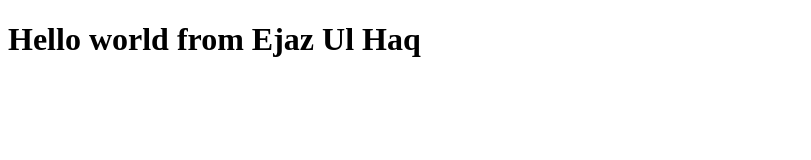
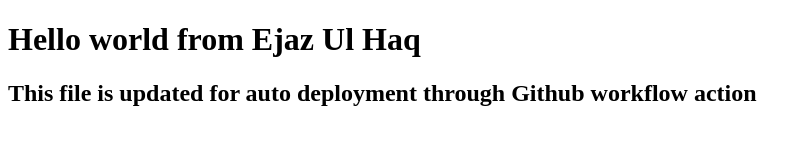
Before and after one commit to ejazulhaq91/bootcamp1, a plain HTML site: page index.html in a window 1280 px wide. Shown: the whole page, without its empty margins (0-811 px from the left). Drawn offline with Linux system fonts and the light colour scheme.

Commit message:
updated_version

```diff
--- a/index.html
+++ b/index.html
@@ -7,5 +7,6 @@
 </head>
 <body>
     <h1>Hello world from Ejaz Ul Haq</h1>
+    <h2>This file is updated for auto deployment through Github workflow action</h2>
 </body>
 </html>
```
